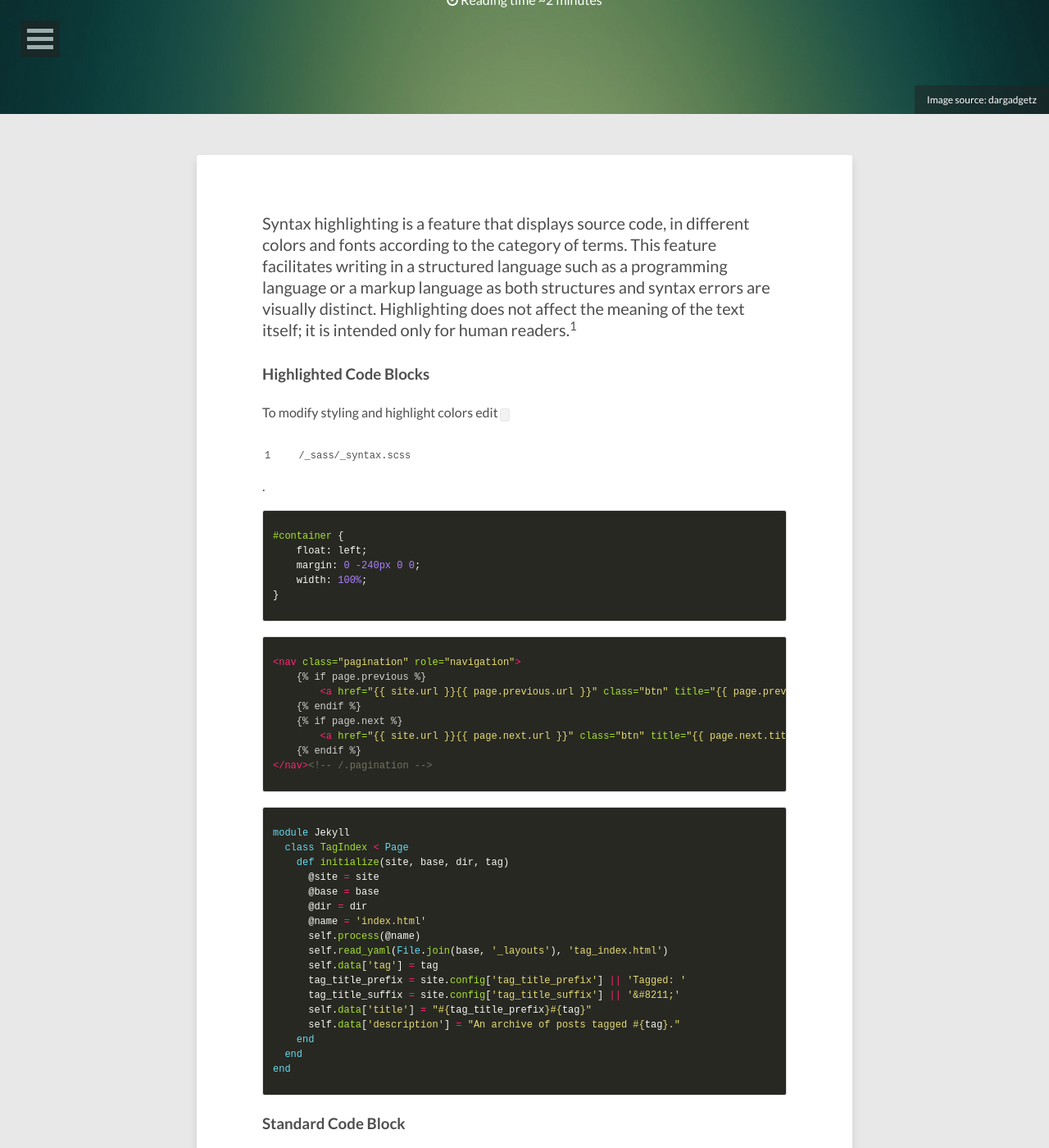
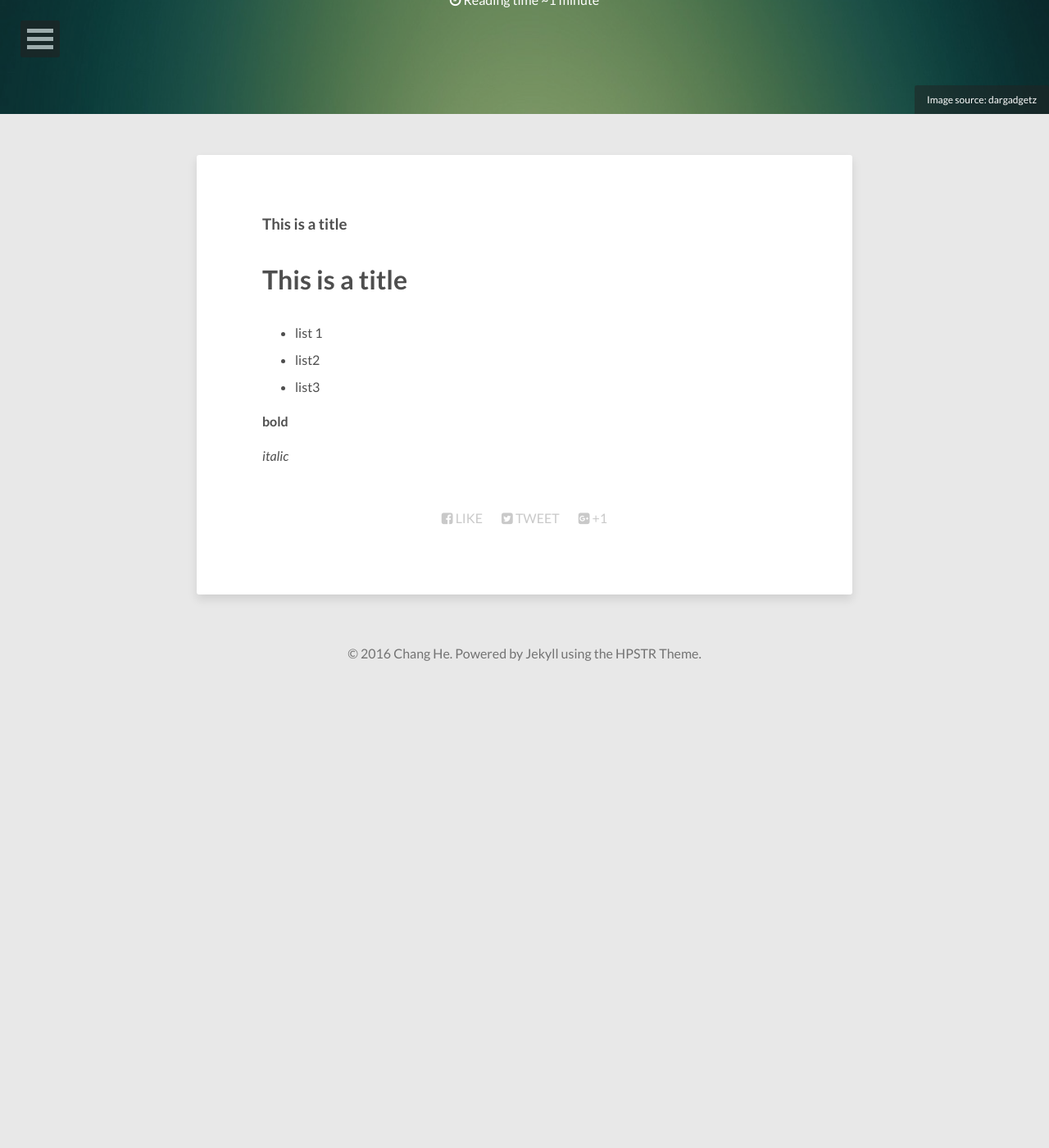
Before and after one commit to changhe9393/changhe9393.github.io, a Jekyll site: the page built from _posts/2013-08-16-code-highlighting-post.md, in a window 1280 px wide and 1400 px high, scrolled down 261 px. Shown: the whole window at 82% size. Built offline with Jekyll 4.4.1, drawn with Linux system fonts in a browser that asks for light colours; nearby versions of some CDN libraries; after the commit the page ends 1099 px from its top, so only the background shows below that; some of the changed text lies outside the part shown.

Commit message:
first post

```diff
--- a/_posts/2013-08-16-code-highlighting-post.md
+++ b/_posts/2013-08-16-code-highlighting-post.md
@@ -1,118 +1,23 @@
 ---
 layout: post
-title: Syntax Highlighting Post
-description: "Demo post displaying the various ways of highlighting code in Markdown."
-modified: 2016-02-01
-tags: [sample post, code, highlighting]
+title: First Post
+description: "The first post"
+tags:
 image:
   feature: abstract-10.jpg
   credit: dargadgetz
   creditlink: http://www.dargadgetz.com/ios-7-abstract-wallpaper-pack-for-iphone-5-and-ipod-touch-retina/
 ---
 
-Syntax highlighting is a feature that displays source code, in different colors and fonts according to the category of terms. This feature facilitates writing in a structured language such as a programming language or a markup language as both structures and syntax errors are visually distinct. Highlighting does not affect the meaning of the text itself; it is intended only for human readers.[^1]
-
-[^1]: <http://en.wikipedia.org/wiki/Syntax_highlighting>
-
-### Highlighted Code Blocks
-
-To modify styling and highlight colors edit `/_sass/_syntax.scss`.
-
-{% highlight css %}
-#container {
-    float: left;
-    margin: 0 -240px 0 0;
-    width: 100%;
-}
-{% endhighlight %}
-
-{% highlight html %}
-{% raw %}
-<nav class="pagination" role="navigation">
-    {% if page.previous %}
-        <a href="{{ site.url }}{{ page.previous.url }}" class="btn" title="{{ page.previous.title }}">Previous article</a>
-    {% endif %}
-    {% if page.next %}
-        <a href="{{ site.url }}{{ page.next.url }}" class="btn" title="{{ page.next.title }}">Next article</a>
-    {% endif %}
-</nav><!-- /.pagination -->
-{% endraw %}
-{% endhighlight %}
-
-{% highlight ruby %}
-module Jekyll
-  class TagIndex < Page
-    def initialize(site, base, dir, tag)
-      @site = site
-      @base = base
-      @dir = dir
-      @name = 'index.html'
-      self.process(@name)
-      self.read_yaml(File.join(base, '_layouts'), 'tag_index.html')
-      self.data['tag'] = tag
-      tag_title_prefix = site.config['tag_title_prefix'] || 'Tagged: '
-      tag_title_suffix = site.config['tag_title_suffix'] || '&#8211;'
-      self.data['title'] = "#{tag_title_prefix}#{tag}"
-      self.data['description'] = "An archive of posts tagged #{tag}."
-    end
-  end
-end
-{% endhighlight %}
 
 
-### Standard Code Block
+### This is a title
+# This is a title
 
-    {% raw %}
-    <nav class="pagination" role="navigation">
-        {% if page.previous %}
-            <a href="{{ site.url }}{{ page.previous.url }}" class="btn" title="{{ page.previous.title }}">Previous article</a>
-        {% endif %}
-        {% if page.next %}
-            <a href="{{ site.url }}{{ page.next.url }}" class="btn" title="{{ page.next.title }}">Next article</a>
-        {% endif %}
-    </nav><!-- /.pagination -->
-    {% endraw %}
+- list 1
+- list2
+- list3
 
+__bold__
 
-### Fenced Code Blocks
-
-To modify styling and highlight colors edit `/_sass/_coderay.scss`. Line numbers and a few other things can be modified in `_config.yml`. Consult [Jekyll's documentation](http://jekyllrb.com/docs/configuration/) for more information.
-
-~~~ css
-#container {
-    float: left;
-    margin: 0 -240px 0 0;
-    width: 100%;
-}
-~~~
-
-~~~ html
-{% raw %}<nav class="pagination" role="navigation">
-    {% if page.previous %}
-        <a href="{{ site.url }}{{ page.previous.url }}" class="btn" title="{{ page.previous.title }}">Previous article</a>
-    {% endif %}
-    {% if page.next %}
-        <a href="{{ site.url }}{{ page.next.url }}" class="btn" title="{{ page.next.title }}">Next article</a>
-    {% endif %}
-</nav><!-- /.pagination -->{% endraw %}
-~~~
-
-~~~ ruby
-module Jekyll
-  class TagIndex < Page
-    def initialize(site, base, dir, tag)
-      @site = site
-      @base = base
-      @dir = dir
-      @name = 'index.html'
-      self.process(@name)
-      self.read_yaml(File.join(base, '_layouts'), 'tag_index.html')
-      self.data['tag'] = tag
-      tag_title_prefix = site.config['tag_title_prefix'] || 'Tagged: '
-      tag_title_suffix = site.config['tag_title_suffix'] || '&#8211;'
-      self.data['title'] = "#{tag_title_prefix}#{tag}"
-      self.data['description'] = "An archive of posts tagged #{tag}."
-    end
-  end
-end
-~~~
+_italic_
```
Also changed, not shown: _posts/2011-03-10-sample-post.md (deleted, +0 -101 lines), _posts/2012-05-22-readability-post.md (deleted, +0 -47 lines), _posts/2013-05-22-sample-post-images.md (deleted, +0 -98 lines), _posts/2013-05-23-readability-feature-post.md (deleted, +0 -48 lines), _posts/2013-06-25-video-post.md (deleted, +0 -16 lines), _posts/2013-08-12-sample-link-post.md (deleted, +0 -10 lines), _posts/2013-10-26-background-image.md (deleted, +0 -21 lines).
